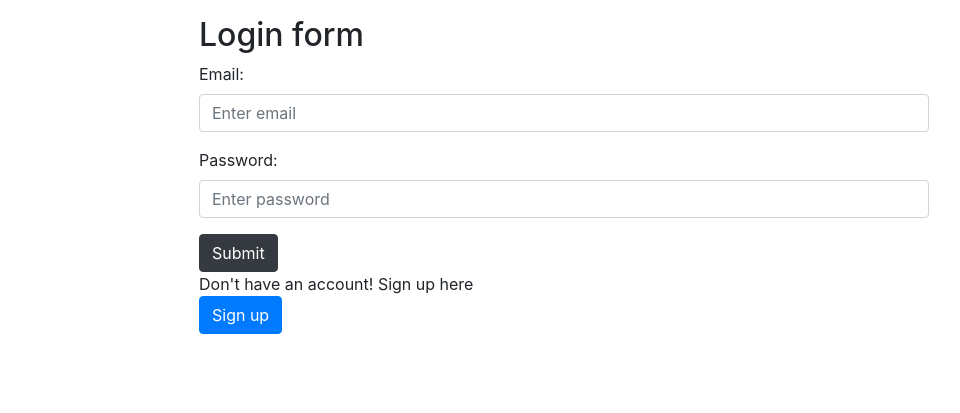
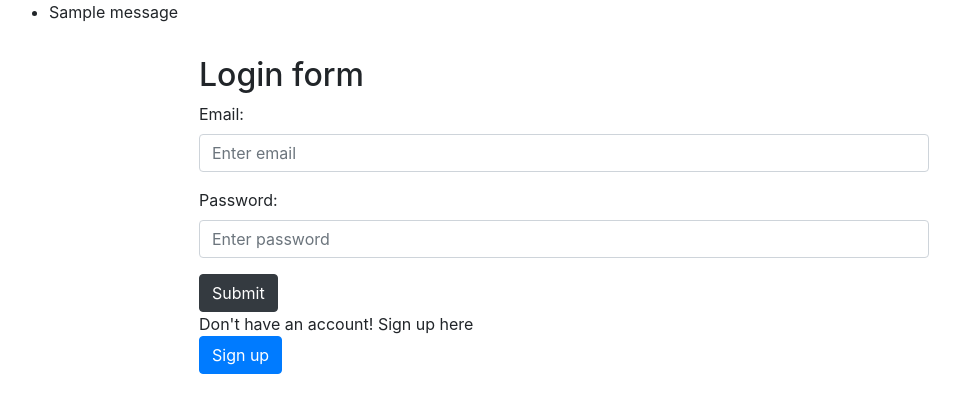
Before and after one commit to Soumyashree6002/Authentication_System, a Flask app: page /login in a window 1280 px wide. Shown: the top 413 px of the page, without its empty margins (76-1036 px from the left). Run offline with Flask 3, Linux system fonts and the light colour scheme; one stand-in notice (Sample message) is shown.

Commit message:
Added flash message to show after logging out

```diff
--- a/templates/login.html
+++ b/templates/login.html
@@ -11,6 +11,16 @@
 </head>
 <body>
     <div class="container">
+        {% with messages = get_flashed_messages() %}
+            {% if messages %}
+                <ul class="flashes">
+                    {% for message in messages %}
+                        <li>{{ message }}</li>
+                    {% endfor %}
+                </ul>
+            {% endif %}
+        {% endwith %}
+
         <div class="row justify-content-center">
             <div class="col-sm-8">
                 <p style="color: red;">{{error}}</p>
```
